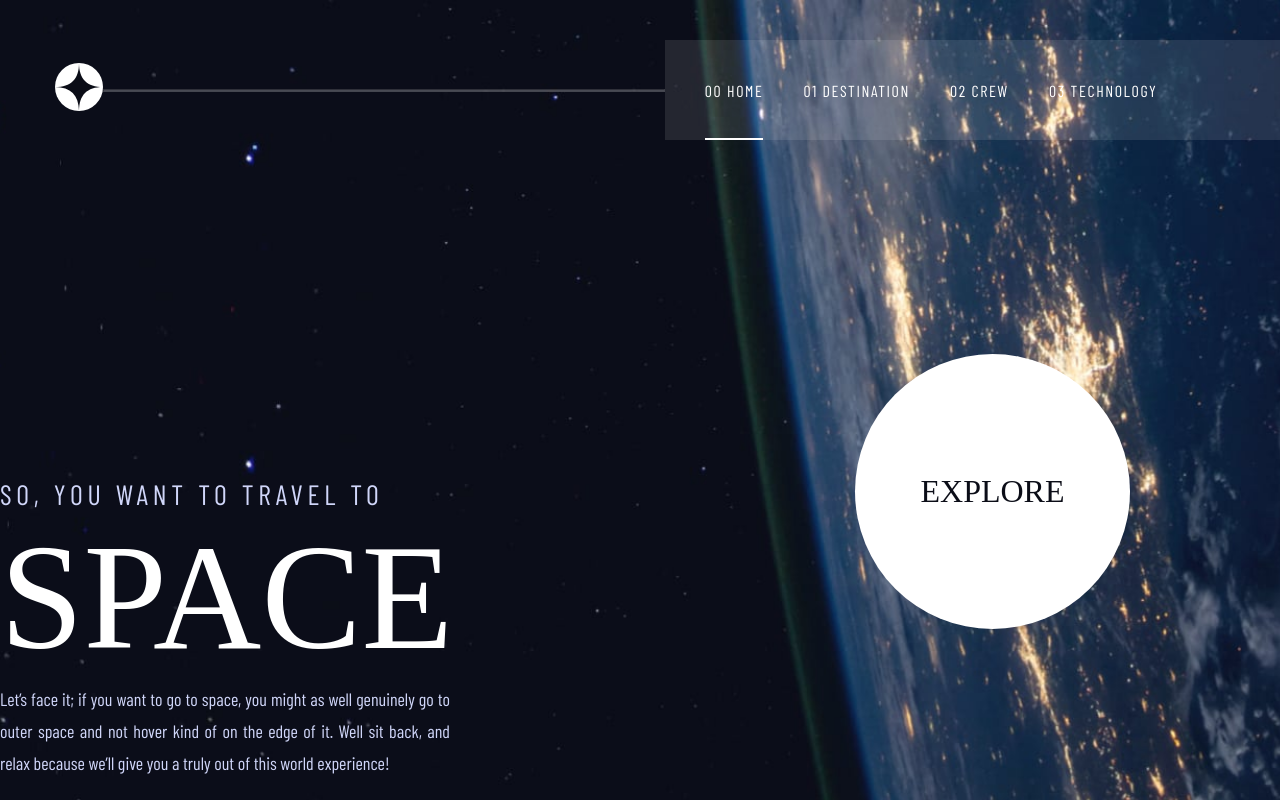
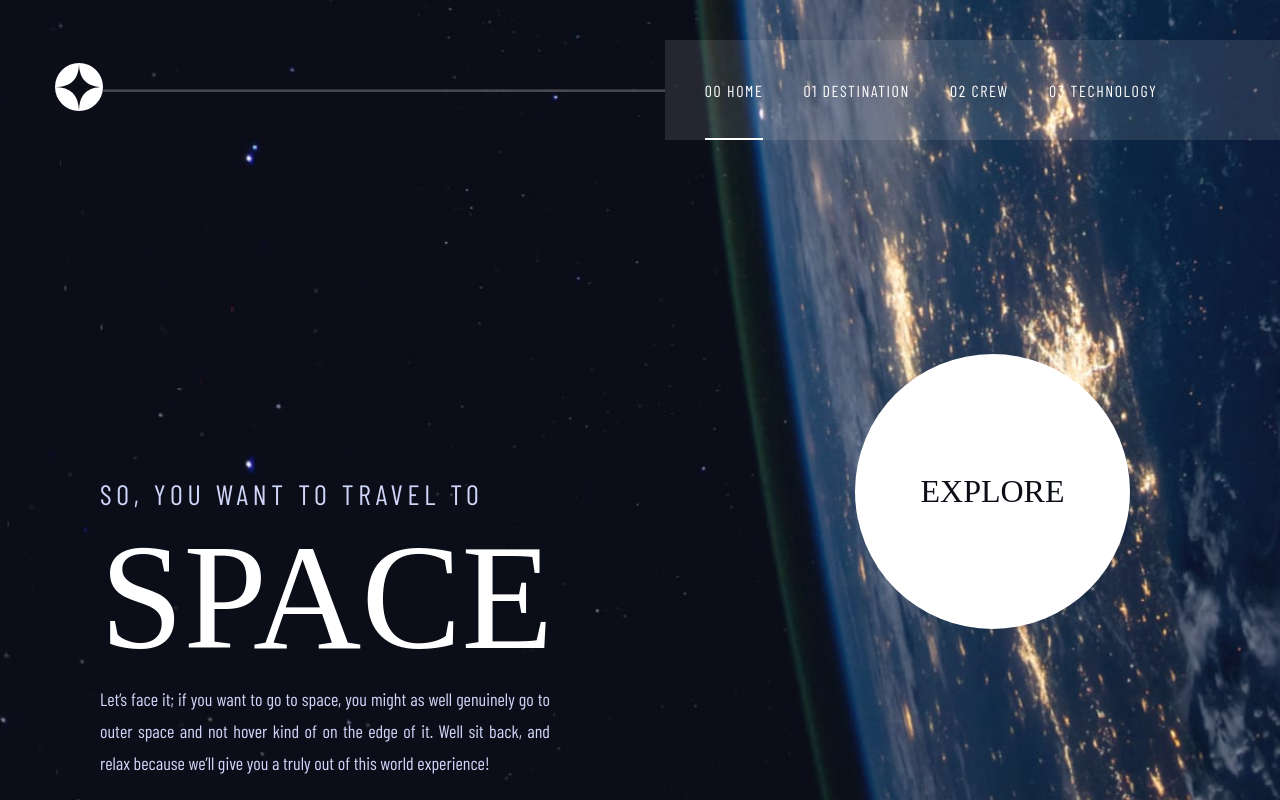
Before and after one commit to amaneiro7/spacetourism, a React (Vite) app: page / in a window 1280 px wide. Shown: the top 800 px of the page. Built offline with nearby package versions, Linux system fonts and the light colour scheme; a web font is replaced by a local one.

Commit message:
add margin left

```diff
--- a/src/Pages/Crew/RenderCrew/style.js
+++ b/src/Pages/Crew/RenderCrew/style.js
@@ -8,7 +8,7 @@ export const Section = styled.section`
     justify-content: center;
     align-items: center;
     gap: 15%;
-    margin-top: 10%;
+    margin-inline-start: 100px;
     @media (min-width: 1024px) {
         flex-direction: row;
         align-items: center;
--- a/src/Pages/Crew/index.jsx
+++ b/src/Pages/Crew/index.jsx
@@ -1,7 +1,8 @@
 import React, { useState } from 'react'
 import { Layout } from '@/components/Layout'
 import data from '@/Mock/data.json'
-import { Title, Wrapper } from './style'
+import { Wrapper } from './style'
+import { Title } from '../../style/GlobalStyle'
 import { RadioInputs } from './RadioInputs'
 import { RenderCrew } from './RenderCrew'
 
--- a/src/Pages/Crew/style.js
+++ b/src/Pages/Crew/style.js
@@ -1,27 +1,32 @@
 import styled from 'styled-components'
+
+// export const Wrapper = styled.section`
+//     width: 100%;
+//     height: 100%;
+//     display: flex;
+//     flex-direction: column;
+//     align-items: center;
+//     justify-content: center;
+//     padding-block: 5%;
+//     gap: 15%;
+//     @media (min-width: 768px) {
+//         align-items: flex-start;
+//         justify-content: flex-start;
+//     }
+//     @media (min-width: 1024px) {
+//         align-items: flex-start;
+//         justify-content: space-between;
+//     }
+// `
 
 export const Wrapper = styled.section`
     width: 100%;
-    height: 100%;
     display: flex;
     flex-direction: column;
+    justify-content: center;
     align-items: center;
-    justify-content: center;
-    padding-block: 5%;
-    gap: 15%;
     @media (min-width: 768px) {
         align-items: flex-start;
         justify-content: flex-start;
     }
-    @media (min-width: 1024px) {
-        align-items: flex-start;
-        justify-content: space-between;
-    }
 `
-
-export const Title = styled.h5`
-    color: var(--text-secondary-color);
-    & span{
-        opacity: 0.25;
-    }
-`
--- a/src/Pages/Destination/RenderDestination/style.js
+++ b/src/Pages/Destination/RenderDestination/style.js
@@ -8,6 +8,7 @@ export const Section = styled.section`
     justify-content: center;
     align-items: center;
     gap: 15%;
+    margin-inline-start: 100px;
     @media (min-width: 1024px) {
         flex-direction: row;
         align-items: center;
--- a/src/Pages/Destination/style.js
+++ b/src/Pages/Destination/style.js
@@ -1,4 +1,22 @@
 import styled from 'styled-components'
+
+// export const Wrapper = styled.section`
+//     width: 100%;
+//     display: flex;
+//     flex-direction: column;
+//     justify-content: center;
+//     align-items: center;
+//     padding-block: 5%;
+//     gap: 5%;
+//     @media (min-width: 768px) {
+//         align-items: flex-start;
+//         justify-content: space-between;
+//     }
+//     @media (min-width: 1024px) {
+//         align-items: flex-start;
+//         justify-content: space-between;
+//     }
+// `
 
 export const Wrapper = styled.section`
     width: 100%;
@@ -6,14 +24,8 @@ export const Wrapper = styled.section`
     flex-direction: column;
     justify-content: center;
     align-items: center;
-    padding-block: 5%;
-    gap: 5%;
     @media (min-width: 768px) {
         align-items: flex-start;
-        justify-content: space-between;
-    }
-    @media (min-width: 1024px) {
-        align-items: flex-start;
-        justify-content: space-between;
+        justify-content: flex-start;
     }
 `
--- a/src/Pages/Home/style.js
+++ b/src/Pages/Home/style.js
@@ -22,7 +22,9 @@ export const Article = styled.article`
     display: flex;
     flex-direction: column;
     align-items: center;
+    justify-content: space-evenly;
     text-align: center;
+    margin-inline-start: 100px;
     @media (min-width: 1024px) {
         align-items: flex-start;
         text-align: left;
```
